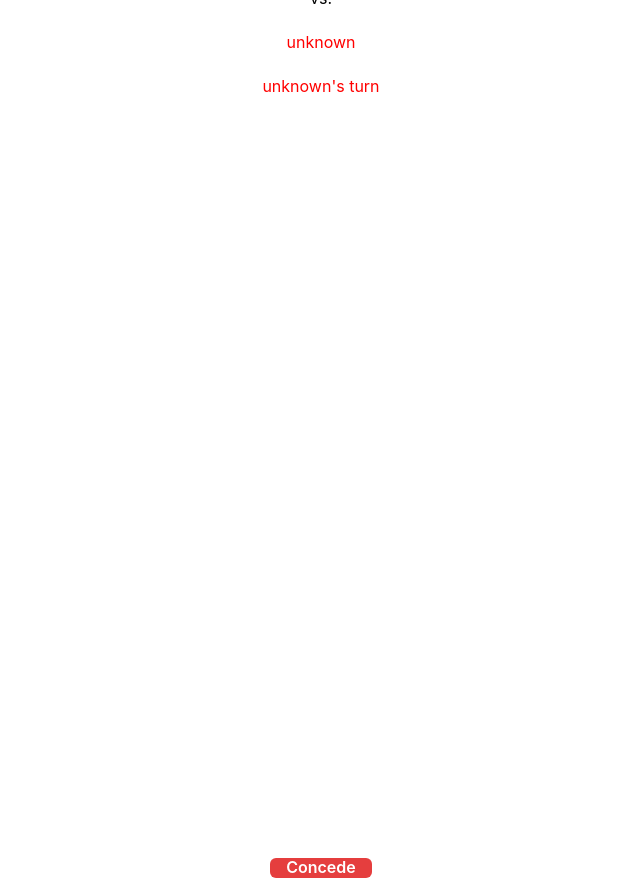
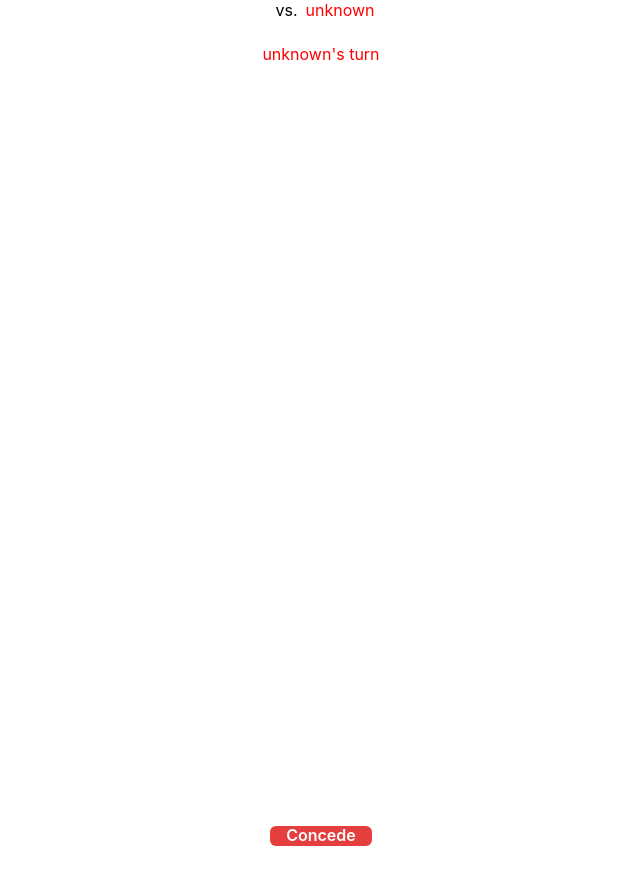
Before and after one commit to ikizey/tic-tac-toe, a React (Vite) app in the folder frontend/: page /game in a window 1280 px wide. Shown: the whole page, without its empty margins (319-959 px from the left). After the commit the page ends 846 px from the top, so only its background shows below. Built offline with nearby package versions, Linux system fonts and the light colour scheme; no server answers.

Commit message:
make text inline

```diff
--- a/frontend/src/components/Vs.jsx
+++ b/frontend/src/components/Vs.jsx
@@ -1,8 +1,8 @@
-import { Text } from '@chakra-ui/react';
+import { HStack, Text } from '@chakra-ui/react';
 
 const Vs = ({ player1, player2 }) => {
   return (
-    <>
+    <HStack>
       <Text color='purple' size='md'>
         {player1}
       </Text>
@@ -12,7 +12,7 @@ const Vs = ({ player1, player2 }) => {
       <Text color='red' size='md'>
         {player2}
       </Text>
-    </>
+    </HStack>
   );
 };
 
```
